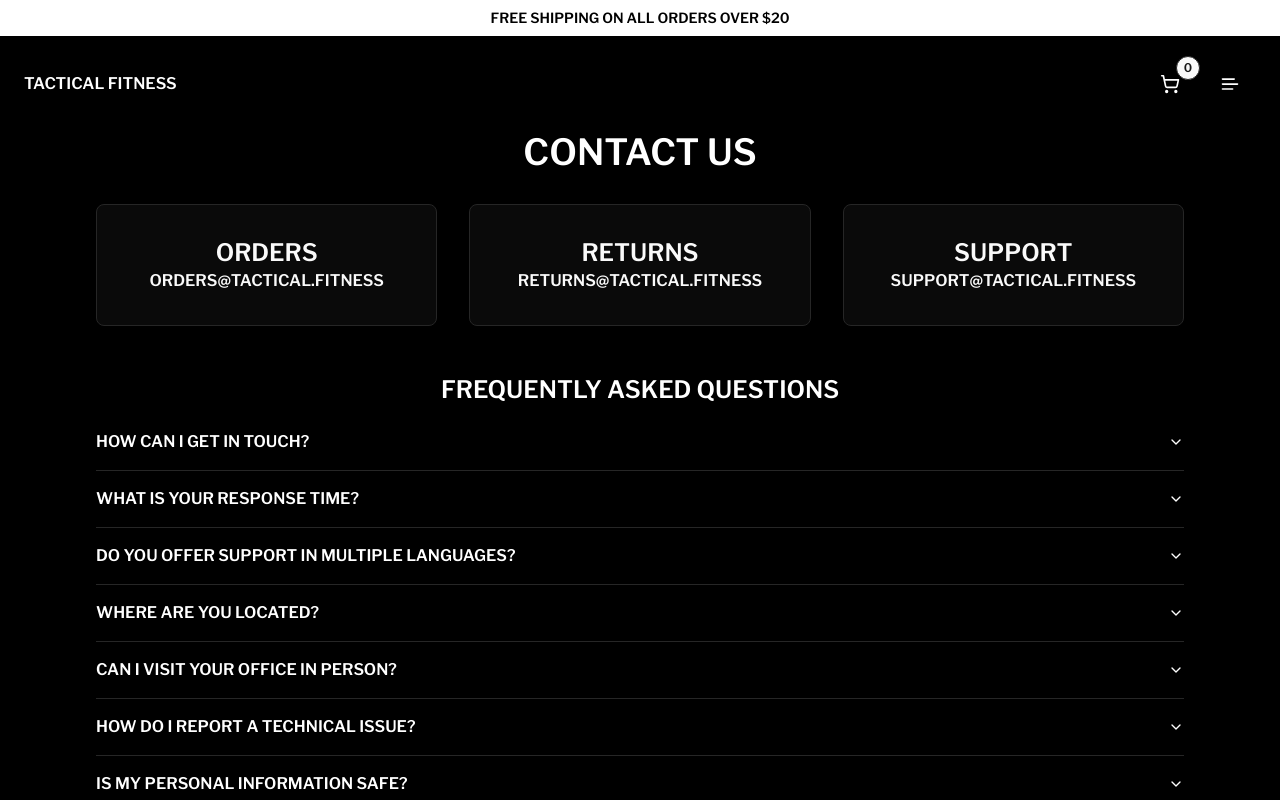
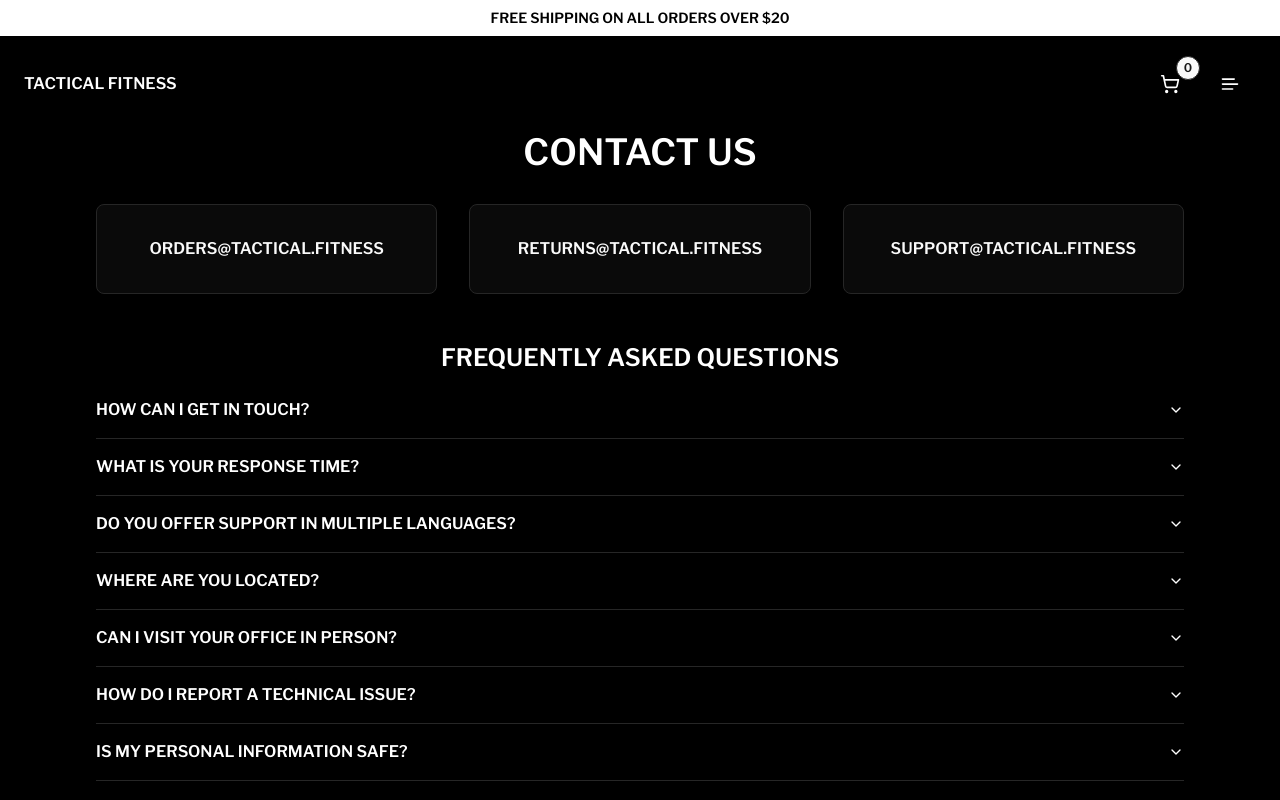
Before and after one commit to tomasconnor/store, a Next.js app: page /contact in a window 1280 px wide. Shown: the top 800 px of the page. Built offline with nearby package versions, Linux system fonts and the light colour scheme.

Commit message:
remove badge hover background, remove redundant email names

```diff
--- a/app/contact/page.tsx
+++ b/app/contact/page.tsx
@@ -14,6 +14,7 @@ import {
 
 import { AccordionItemProps } from "@/types";
 
+// @TODO
 const accordions: AccordionItemProps[] = [
   {
     id: 1,
@@ -88,21 +89,18 @@ export default function Contact(): React.JSX.Element {
 
         <div className="flex flex-wrap gap-8 mt-8 w-full">
           <Card className="text-center p-8 flex-1">
-            <h2 className="text-2xl uppercase">Orders</h2>
             <a className="uppercase" href="mailto:orders@tactical.fitness">
               orders@tactical.fitness
             </a>
           </Card>
 
           <Card className="text-center p-8 flex-1">
-            <h2 className="text-2xl uppercase">Returns</h2>
             <a className="uppercase" href="mailto:returns@tactical.fitness">
               returns@tactical.fitness
             </a>
           </Card>
 
           <Card className="text-center p-8 flex-1">
-            <h2 className="text-2xl uppercase">Support</h2>
             <a className="uppercase" href="mailto:support@tactical.fitness">
               support@tactical.fitness
             </a>
--- a/components/Header.tsx
+++ b/components/Header.tsx
@@ -18,7 +18,7 @@ const Header: React.FC = (): React.JSX.Element => {
 
       <nav className="flex items-center gap-x-2">
         <Button variant="ghost" className="[&_svg]:size-5 h-12 relative">
-          <Badge className="absolute -top-1 -right-1 w-6 h-6 flex items-center justify-center">
+          <Badge className="absolute -top-1 -right-1 w-6 h-6 flex items-center justify-center dark:hover:bg-white">
             0
           </Badge>
           <ShoppingCart />
```
